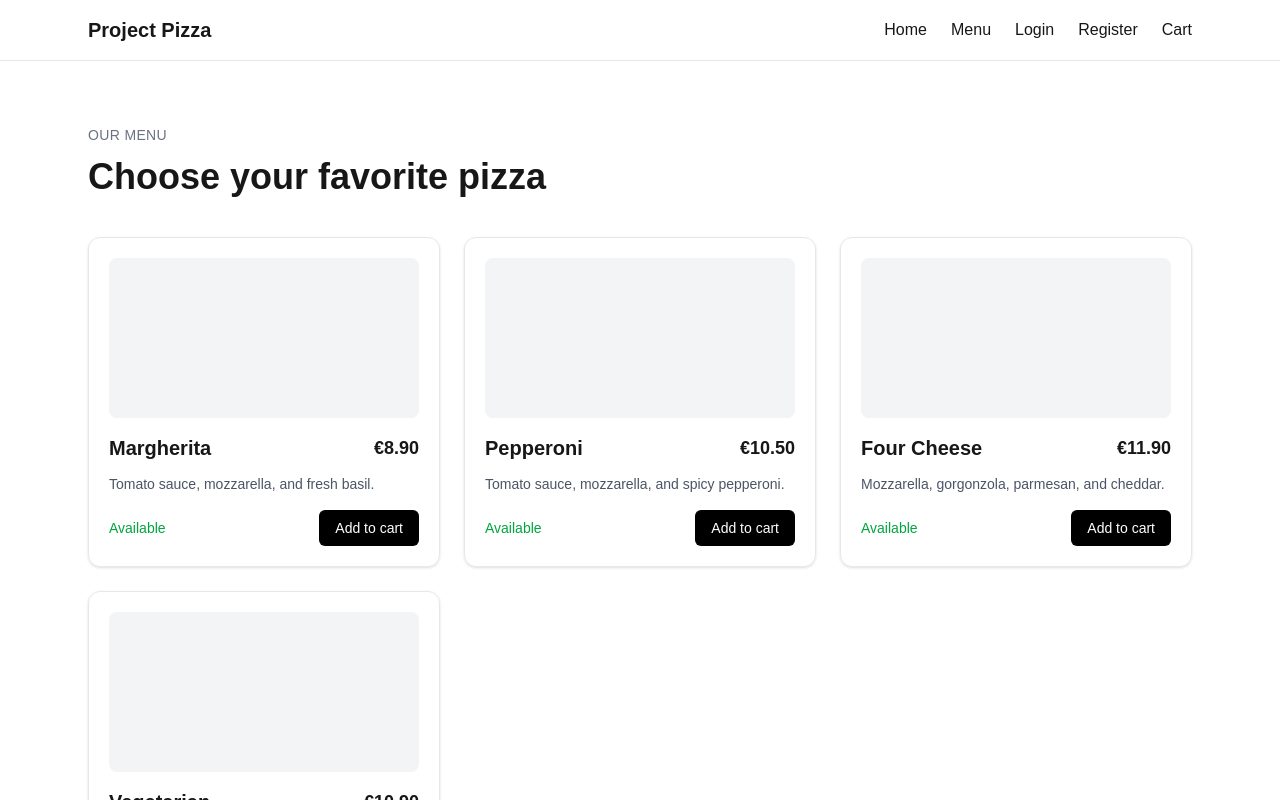
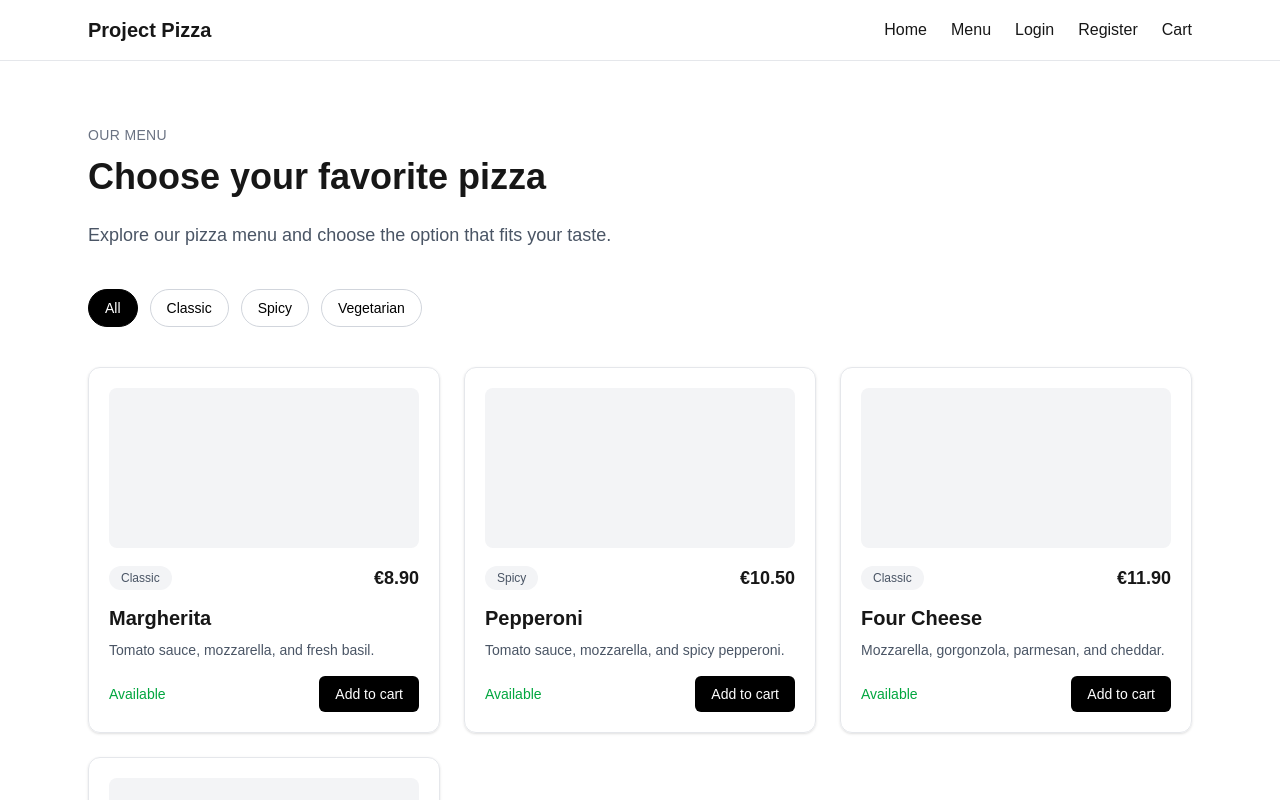
Before and after one commit to leonidvuha/project-pizza, a Next.js app: page /menu in a window 1280 px wide. Shown: the top 800 px of the page. Built offline with nearby package versions, Linux system fonts and the light colour scheme.

Commit message:
feat: add menu categories UI

```diff
--- a/src/app/menu/page.tsx
+++ b/src/app/menu/page.tsx
@@ -1,6 +1,8 @@
 import Container from "@/components/layout/Container";
 import PizzaCard from "@/components/products/PizzaCard";
 import { pizzas } from "@/data/pizzas";
+
+const categories = ["All", "Classic", "Spicy", "Vegetarian"];
 
 export default function MenuPage() {
   return (
@@ -10,7 +12,30 @@ export default function MenuPage() {
           <p className="mb-3 text-sm font-medium uppercase tracking-wide text-gray-500">
             Our menu
           </p>
-          <h1 className="text-4xl font-bold">Choose your favorite pizza</h1>
+
+          <h1 className="mb-6 text-4xl font-bold">
+            Choose your favorite pizza
+          </h1>
+
+          <p className="max-w-2xl text-lg text-gray-600">
+            Explore our pizza menu and choose the option that fits your taste.
+          </p>
+        </section>
+
+        <section className="mb-10 flex flex-wrap gap-3">
+          {categories.map((category) => (
+            <button
+              key={category}
+              type="button"
+              className={`rounded-full border px-4 py-2 text-sm font-medium transition ${
+                category === "All"
+                  ? "border-black bg-black text-white"
+                  : "border-gray-300 bg-white text-black hover:border-black"
+              }`}
+            >
+              {category}
+            </button>
+          ))}
         </section>
 
         <section className="grid gap-6 md:grid-cols-2 xl:grid-cols-3">
--- a/src/components/products/PizzaCard.tsx
+++ b/src/components/products/PizzaCard.tsx
@@ -6,13 +6,18 @@ type PizzaCardProps = {
 
 export default function PizzaCard({ pizza }: PizzaCardProps) {
   return (
-    <article className="rounded-xl border border-gray-200 p-5 shadow-sm">
+    <article className="rounded-xl border border-gray-200 p-5 shadow-sm transition hover:shadow-md">
       <div className="mb-4 h-40 rounded-lg bg-gray-100"></div>
 
-      <div className="mb-3 flex items-start justify-between gap-4">
-        <h2 className="text-xl font-semibold">{pizza.name}</h2>
+      <div className="mb-3 flex items-center justify-between gap-4">
+        <span className="rounded-full bg-gray-100 px-3 py-1 text-xs font-medium text-gray-600">
+          {pizza.category}
+        </span>
+
         <span className="text-lg font-bold">€{pizza.price.toFixed(2)}</span>
       </div>
+
+      <h2 className="mb-2 text-xl font-semibold">{pizza.name}</h2>
 
       <p className="mb-4 text-sm text-gray-600">{pizza.description}</p>
 
--- a/src/data/pizzas.ts
+++ b/src/data/pizzas.ts
@@ -7,6 +7,7 @@ export const pizzas: Pizza[] = [
     description: "Tomato sauce, mozzarella, and fresh basil.",
     price: 8.9,
     imageUrl: "/images/pizzas/margherita.jpg",
+    category: "Classic",
     isAvailable: true,
   },
   {
@@ -15,6 +16,7 @@ export const pizzas: Pizza[] = [
     description: "Tomato sauce, mozzarella, and spicy pepperoni.",
     price: 10.5,
     imageUrl: "/images/pizzas/pepperoni.jpg",
+    category: "Spicy",
     isAvailable: true,
   },
   {
@@ -23,6 +25,7 @@ export const pizzas: Pizza[] = [
     description: "Mozzarella, gorgonzola, parmesan, and cheddar.",
     price: 11.9,
     imageUrl: "/images/pizzas/four-cheese.jpg",
+    category: "Classic",
     isAvailable: true,
   },
   {
@@ -31,6 +34,7 @@ export const pizzas: Pizza[] = [
     description: "Tomato sauce, mozzarella, mushrooms, peppers, and olives.",
     price: 10.9,
     imageUrl: "/images/pizzas/vegetarian.jpg",
+    category: "Vegetarian",
     isAvailable: false,
   },
 ];
--- a/src/types/pizza.types.ts
+++ b/src/types/pizza.types.ts
@@ -1,8 +1,11 @@
+export type PizzaCategory = "Classic" | "Spicy" | "Vegetarian";
+
 export type Pizza = {
   id: number;
   name: string;
   description: string;
   price: number;
   imageUrl: string;
+  category: PizzaCategory;
   isAvailable: boolean;
 };
```
